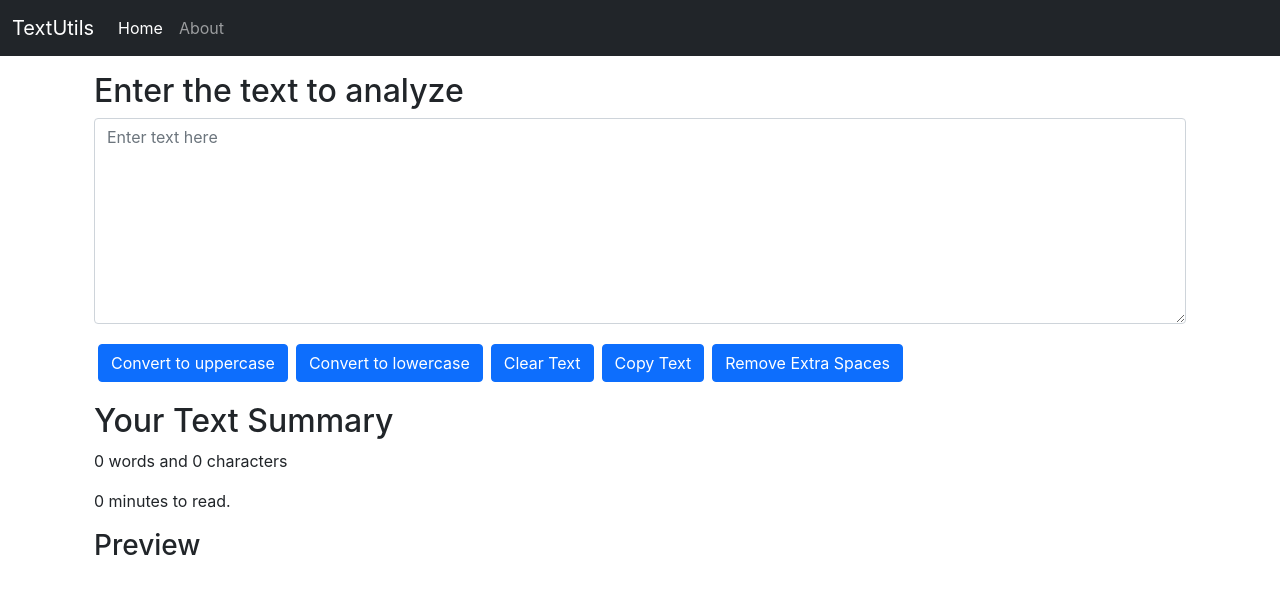
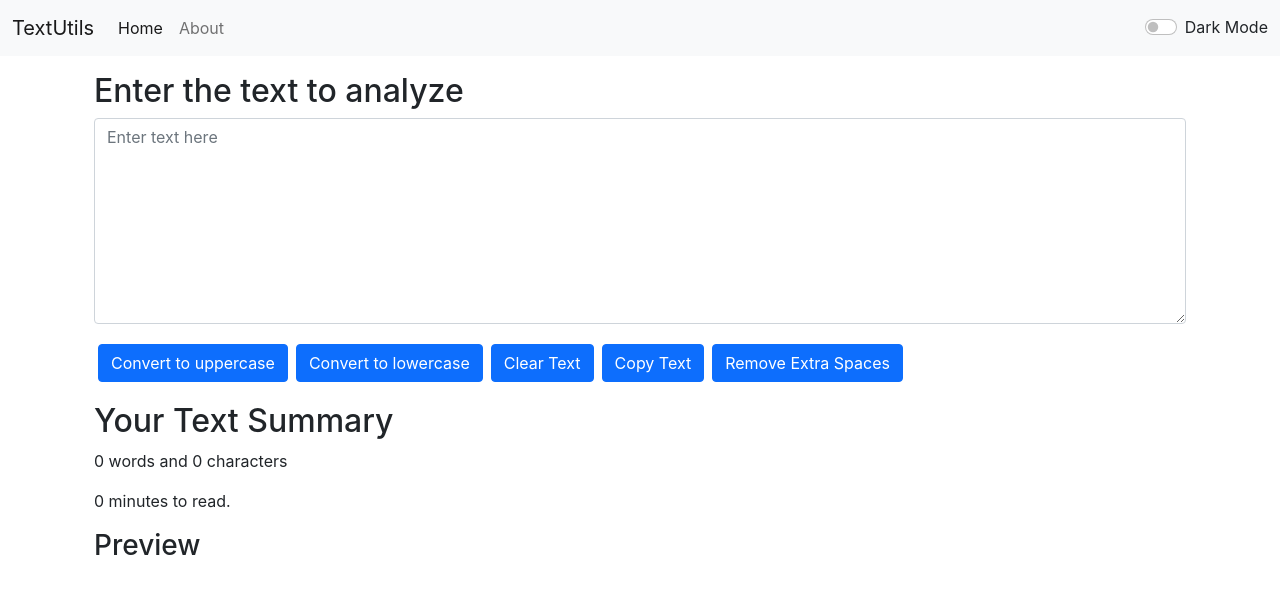
Before and after one commit to blueanchovy/text-utils, a React (Create React App) app: page / in a window 1280 px wide. Shown: the top 594 px of the page. Built offline with nearby package versions, Linux system fonts and the light colour scheme.

Commit message:
feat: dark mode

```diff
--- a/src/App.js
+++ b/src/App.js
@@ -1,14 +1,32 @@
+import { useState } from "react";
 import "./App.css";
 import About from "./components/About";
 import Navbar from "./components/Navbar";
 import TextForm from "./components/TextForm";
 
 function App() {
+  const [darkMode, setDarkMode] = useState(false);
+  const toggleMode = () => {
+    setDarkMode(!darkMode);
+    if (darkMode === false) {
+      document.body.style.color = "white";
+      document.body.style.backgroundColor = "black";
+    } else {
+      document.body.style.color = "black";
+      document.body.style.backgroundColor = "white";
+    }
+  };
+
   return (
     <>
-      <Navbar title="TextUtils" aboutText="About" />
+      <Navbar
+        title="TextUtils"
+        aboutText="About"
+        mode={darkMode}
+        toggleMode={toggleMode}
+      />
       <div className="container my-3">
-        <TextForm heading="Enter the text to analyze" />
+        <TextForm heading="Enter the text to analyze" mode={darkMode} />
         {/* <About /> */}
       </div>
     </>
--- a/src/components/Navbar.js
+++ b/src/components/Navbar.js
@@ -5,17 +5,24 @@ import PropTypes from "prop-types";
 Navbar.propTypes = {
   title: PropTypes.string.isRequired,
   aboutText: PropTypes.string,
+  mode: PropTypes.bool,
+  toggleMode: PropTypes.func,
 };
 
 Navbar.defaultProps = {
   title: "Set title here",
   aboutText: "About Text",
+  mode: false,
 };
 
 function Navbar(props) {
   return (
     <>
-      <nav className="navbar navbar-expand-lg navbar-dark bg-dark">
+      <nav
+        className={`navbar navbar-expand-lg navbar-${
+          props.mode ? "dark" : "light"
+        } bg-${props.mode ? "dark" : "light"}`}
+      >
         <div className="container-fluid">
           <a className="navbar-brand" href="/">
             {props.title}
@@ -55,6 +62,22 @@ function Navbar(props) {
                 Search
               </button>
             </form> */}
+            <div className="form-check form-switch">
+              <input
+                className="form-check-input"
+                type="checkbox"
+                id="flexSwitchCheckDefault"
+                onClick={props.toggleMode}
+              />
+              <label
+                className={`form-check-label text-${
+                  props.mode ? "light" : "dark"
+                }`}
+                htmlFor="flexSwitchCheckDefault"
+              >
+                Dark Mode
+              </label>
+            </div>
           </div>
         </div>
       </nav>
--- a/src/components/TextForm.js
+++ b/src/components/TextForm.js
@@ -3,10 +3,12 @@ import React, { useState } from "react";
 
 TextForm.propType = {
   heading: PropTypes.string,
+  mode: PropTypes.bool,
 };
 
 TextForm.defaultProps = {
   heading: "Text-Area",
+  mode: false,
 };
 
 function TextForm(props) {
@@ -47,6 +49,9 @@ function TextForm(props) {
             placeholder="Enter text here"
             value={text}
             onChange={handleChange}
+            style={{
+              backgroundColor: props.mode ? "#212529" : "white",
+            }}
           ></textarea>
         </div>
         <button className="btn btn-primary m-1" onClick={handleUpClick}>
```
